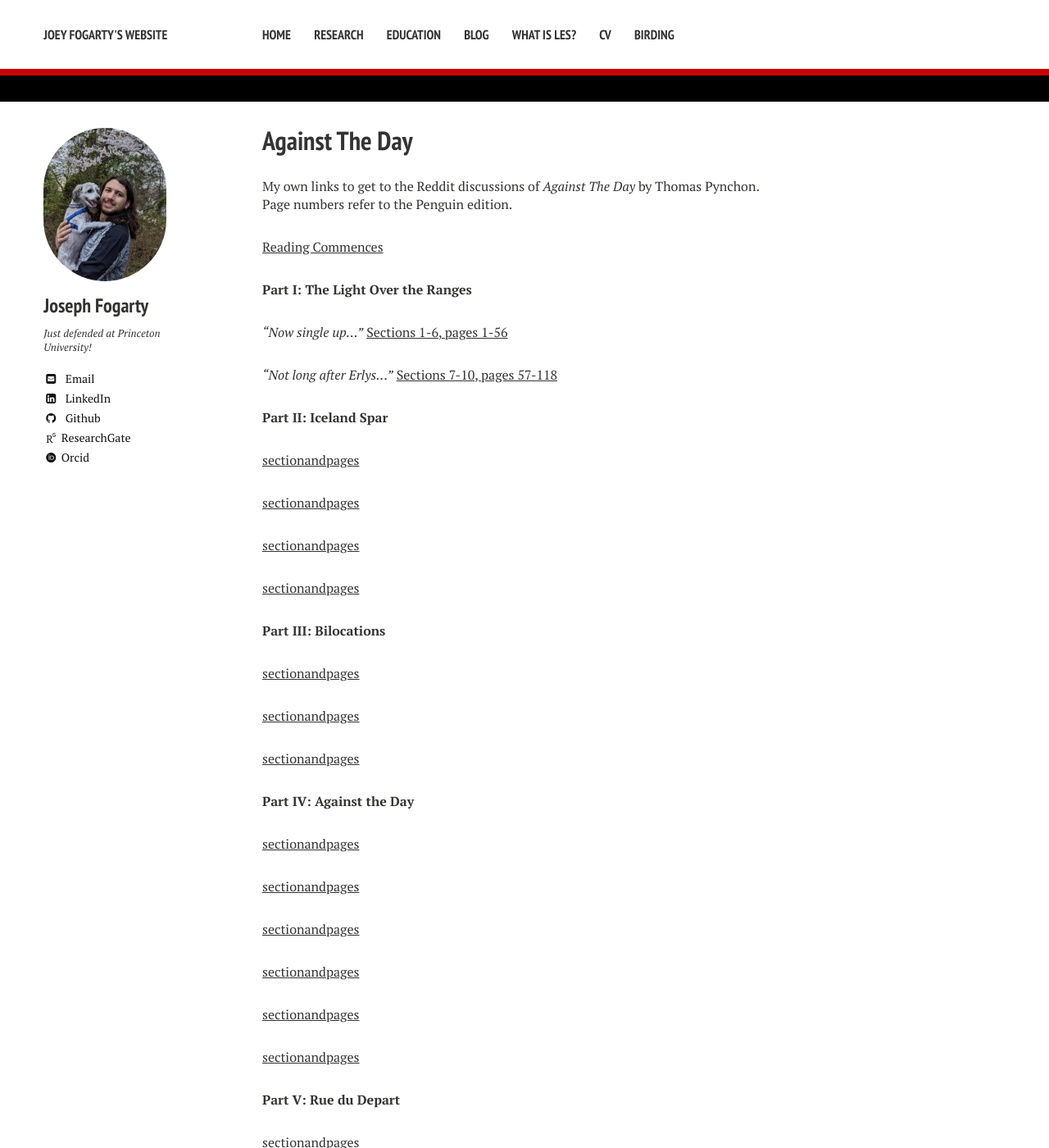
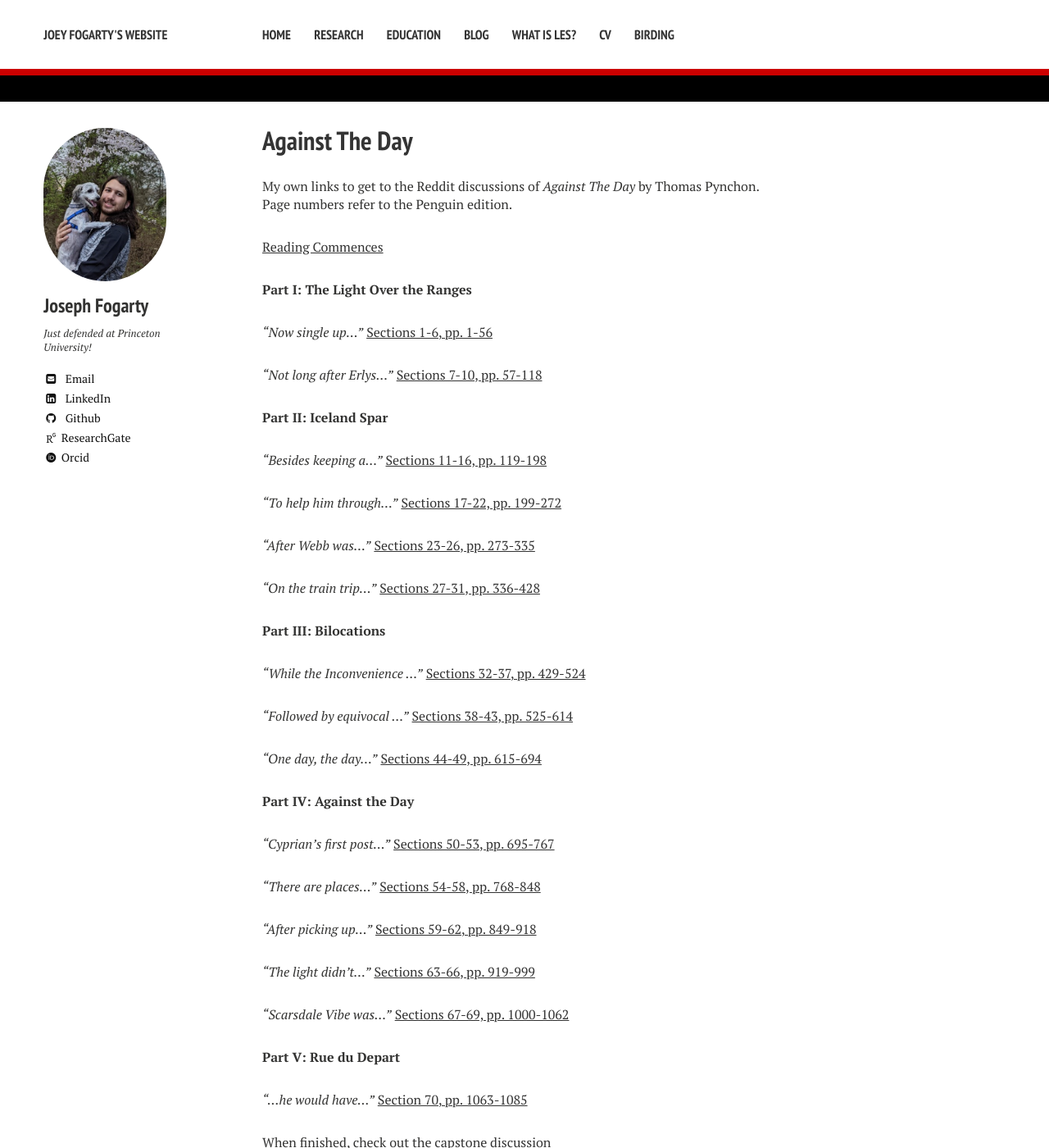
Before and after one commit to josephfogarty/josephfogarty.github.io, a Jekyll site: the page built from _posts/2024-07-12-againsttheday.md, in a window 1280 px wide and 1400 px high. Shown: the whole window at 82% size. Built offline with Jekyll 4.4.1, drawn with Linux system fonts in a browser that asks for light colours; nearby versions of some CDN libraries; some web fonts are replaced.

Commit message:
Update 2024-07-12-againsttheday.md

```diff
--- a/_posts/2024-07-12-againsttheday.md
+++ b/_posts/2024-07-12-againsttheday.md
@@ -15,47 +15,57 @@ My own links to get to the Reddit discussions of _Against The Day_ by Thomas Pyn
 **Part I: The Light Over the Ranges**
 
 *"Now single up..."*
-[Sections 1-6, pages 1-56](https://www.reddit.com/r/ThomasPynchon/comments/r7yjzd/against_the_day_group_read_week_2_sections_16/?sort=top/){:target="\_blank"}
+[Sections 1-6, pp. 1-56](https://www.reddit.com/r/ThomasPynchon/comments/r7yjzd/against_the_day_group_read_week_2_sections_16/?sort=top/){:target="\_blank"}
 
 *"Not long after Erlys..."*
-[Sections 7-10, pages 57-118](https://www.reddit.com/r/ThomasPynchon/comments/rf38nu/against_the_day_group_read_week_3_sections_710/?sort=top/){:target="\_blank"}
+[Sections 7-10, pp. 57-118](https://www.reddit.com/r/ThomasPynchon/comments/rf38nu/against_the_day_group_read_week_3_sections_710/?sort=top/){:target="\_blank"}
 
 **Part II: Iceland Spar**
 
+*"Besides keeping a..."*
+[Sections 11-16, pp. 119-198](https://www.reddit.com/r/ThomasPynchon/comments/ritbpz/against_the_day_group_read_week_4_sections_1116/?sort=top/){:target="\_blank"}
 
-[sectionandpages](linkhere){:target="\_blank"}
+*"To help him through..."*
+[Sections 17-22, pp. 199-272](https://www.reddit.com/r/ThomasPynchon/comments/ro1jrj/against_the_day_group_read_week_5_sections_1722/?sort=top/){:target="\_blank"}
 
-[sectionandpages](linkhere){:target="\_blank"}
+*"After Webb was..."*
+[Sections 23-26, pp. 273-335](https://www.reddit.com/r/ThomasPynchon/comments/rssnj2/against_the_day_group_read_week_6_sections_23_26/?sort=top/){:target="\_blank"}
 
-[sectionandpages](linkhere){:target="\_blank"}
-
-[sectionandpages](linkhere){:target="\_blank"}
+*"On the train trip..."*
+[Sections 27-31, pp. 336-428](https://www.reddit.com/r/ThomasPynchon/comments/s3kv5a/against_the_day_group_read_week_8_sections_27_31/?sort=top/){:target="\_blank"}
 
 
 **Part III: Bilocations**
 
-[sectionandpages](linkhere){:target="\_blank"}
+*"While the Inconvenience ..."*
+[Sections 32-37, pp. 429-524](https://www.reddit.com/r/ThomasPynchon/comments/s9pm0a/against_the_day_group_read_week_9_sections_3237/?sort=top/){:target="\_blank"}
 
-[sectionandpages](linkhere){:target="\_blank"}
+*"Followed by equivocal ..."*
+[Sections 38-43, pp. 525-614](https://www.reddit.com/r/ThomasPynchon/comments/shc06q/sections_3843/?sort=top/){:target="\_blank"}
 
-[sectionandpages](linkhere){:target="\_blank"}
+*"One day, the day..."*
+[Sections 44-49, pp. 615-694](https://www.reddit.com/r/ThomasPynchon/comments/skf0bh/against_the_day_group_read_week_11_sections_4449/?sort=top/){:target="\_blank"}
 
 **Part IV: Against the Day**
 
-[sectionandpages](linkhere){:target="\_blank"}
+*"Cyprian's first post..."*
+[Sections 50-53, pp. 695-767](https://www.reddit.com/r/ThomasPynchon/comments/sqzvya/against_the_day_group_read_week_12_sections_5053/?sort=top/){:target="\_blank"}
 
-[sectionandpages](linkhere){:target="\_blank"}
+*"There are places..."*
+[Sections 54-58, pp. 768-848](https://www.reddit.com/r/ThomasPynchon/comments/svvd4p/atd_group_read_week_13_sections_54_to_58/?sort=top/){:target="\_blank"}
 
-[sectionandpages](linkhere){:target="\_blank"}
+*"After picking up..."*
+[Sections 59-62, pp. 849-918](https://www.reddit.com/r/ThomasPynchon/comments/t0xhdl/against_the_day_week_14_sections_59_through_62/?sort=top/){:target="\_blank"}
 
-[sectionandpages](linkhere){:target="\_blank"}
+*"The light didn't..."*
+[Sections 63-66, pp. 919-999](https://www.reddit.com/r/ThomasPynchon/comments/t6uu6t/against_the_day_week_15_sections_63_through_66/?sort=top/){:target="\_blank"}
 
-[sectionandpages](linkhere){:target="\_blank"}
-
-[sectionandpages](linkhere){:target="\_blank"}
+*"Scarsdale Vibe was..."*
+[Sections 67-69, pp. 1000-1062](https://www.reddit.com/r/ThomasPynchon/comments/tbq3ln/against_the_day_reading_group_week_16_sections_67/?sort=top/){:target="\_blank"}
 
 **Part V: Rue du Depart**
 
-[sectionandpages](linkhere){:target="\_blank"}
+*"...he would have..."*
+[Section 70, pp. 1063-1085](https://www.reddit.com/r/ThomasPynchon/comments/th42qc/against_the_day_reading_group_week_17_section_70/?sort=top/){:target="\_blank"}
 
-When finished, check out the [capstone discussion](linkhere){:target="\_blank"}
+When finished, check out the [capstone discussion](https://www.reddit.com/r/ThomasPynchon/comments/tnkc8j/against_the_day_group_read_capstone/?sort=top/){:target="\_blank"}
```
